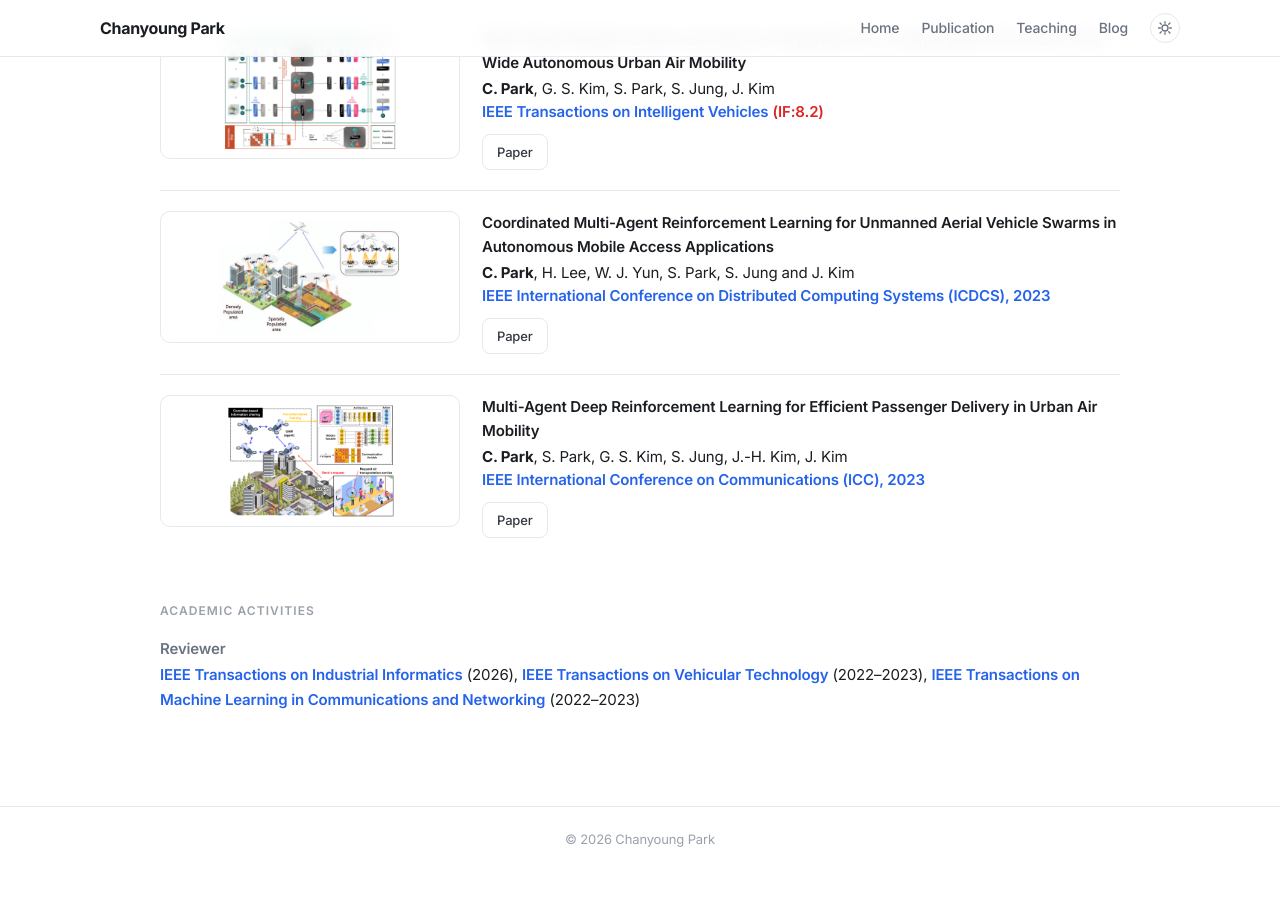
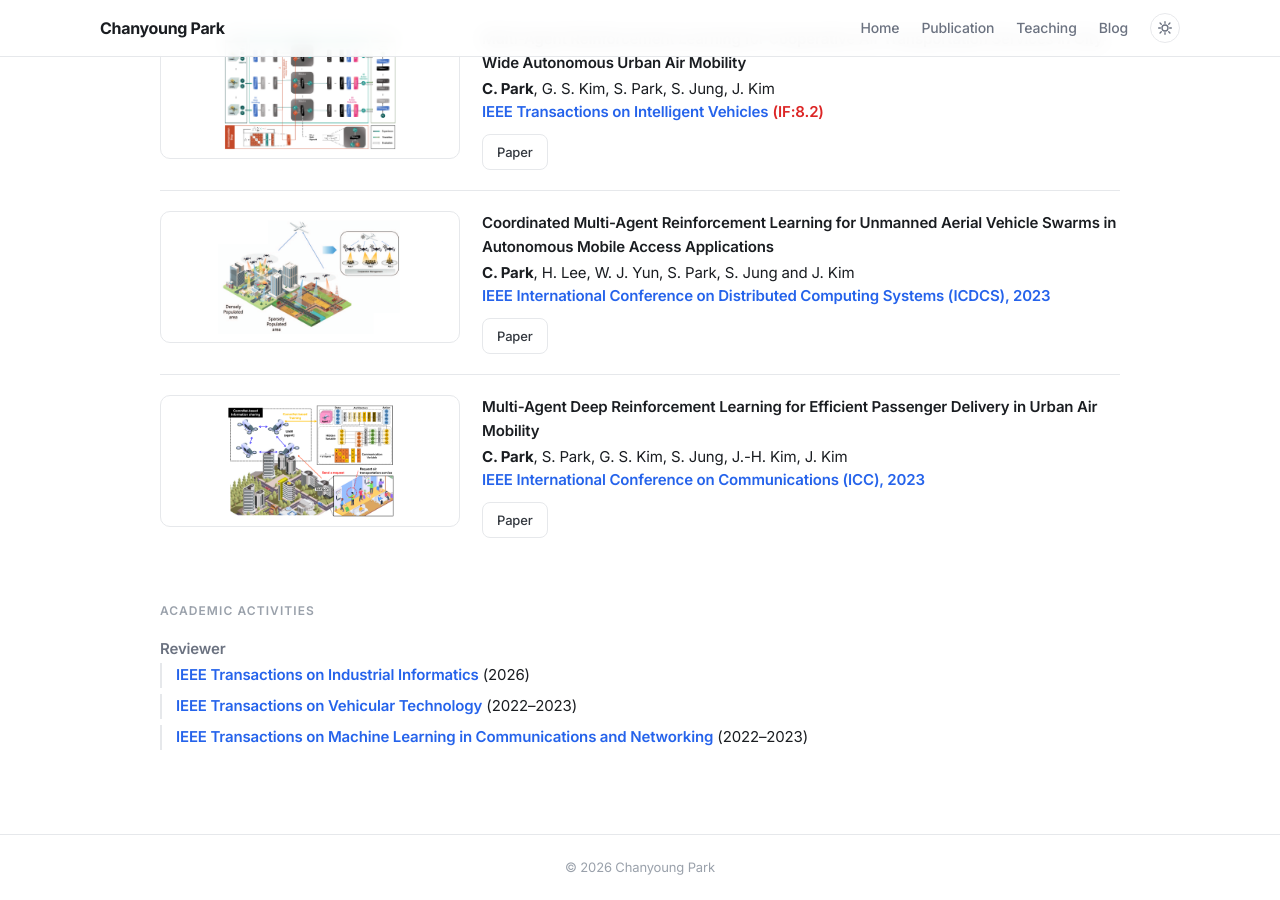
Before and after one commit to cosdeneb/cosdeneb.github.io, a Jekyll site: the page built from index.md, in a window 1280 px wide and 900 px high, scrolled down 1961 px. Built offline with Jekyll 4.4.1, drawn with Linux system fonts in a browser that asks for light colours; before the commit the page ends 2833 px from its top, so only the background shows below that.

Commit message:
Home: itemize each journal under Reviewer in Academic Activities

```diff
--- a/index.md
+++ b/index.md
@@ -166,9 +166,9 @@ profile_picture:
 <div class="home-activities">
   <h2 class="home-section-title">Academic Activities</h2>
   <p class="timeline-meta">Reviewer</p>
-  <p>
-    <span class="venue journal">IEEE Transactions on Industrial Informatics</span> (2026),
-    <span class="venue journal">IEEE Transactions on Vehicular Technology</span> (2022&ndash;2023),
-    <span class="venue journal">IEEE Transactions on Machine Learning in Communications and Networking</span> (2022&ndash;2023)
-  </p>
+  <ul class="clean-list compact">
+    <li><span class="venue journal">IEEE Transactions on Industrial Informatics</span> (2026)</li>
+    <li><span class="venue journal">IEEE Transactions on Vehicular Technology</span> (2022&ndash;2023)</li>
+    <li><span class="venue journal">IEEE Transactions on Machine Learning in Communications and Networking</span> (2022&ndash;2023)</li>
+  </ul>
 </div>
```
